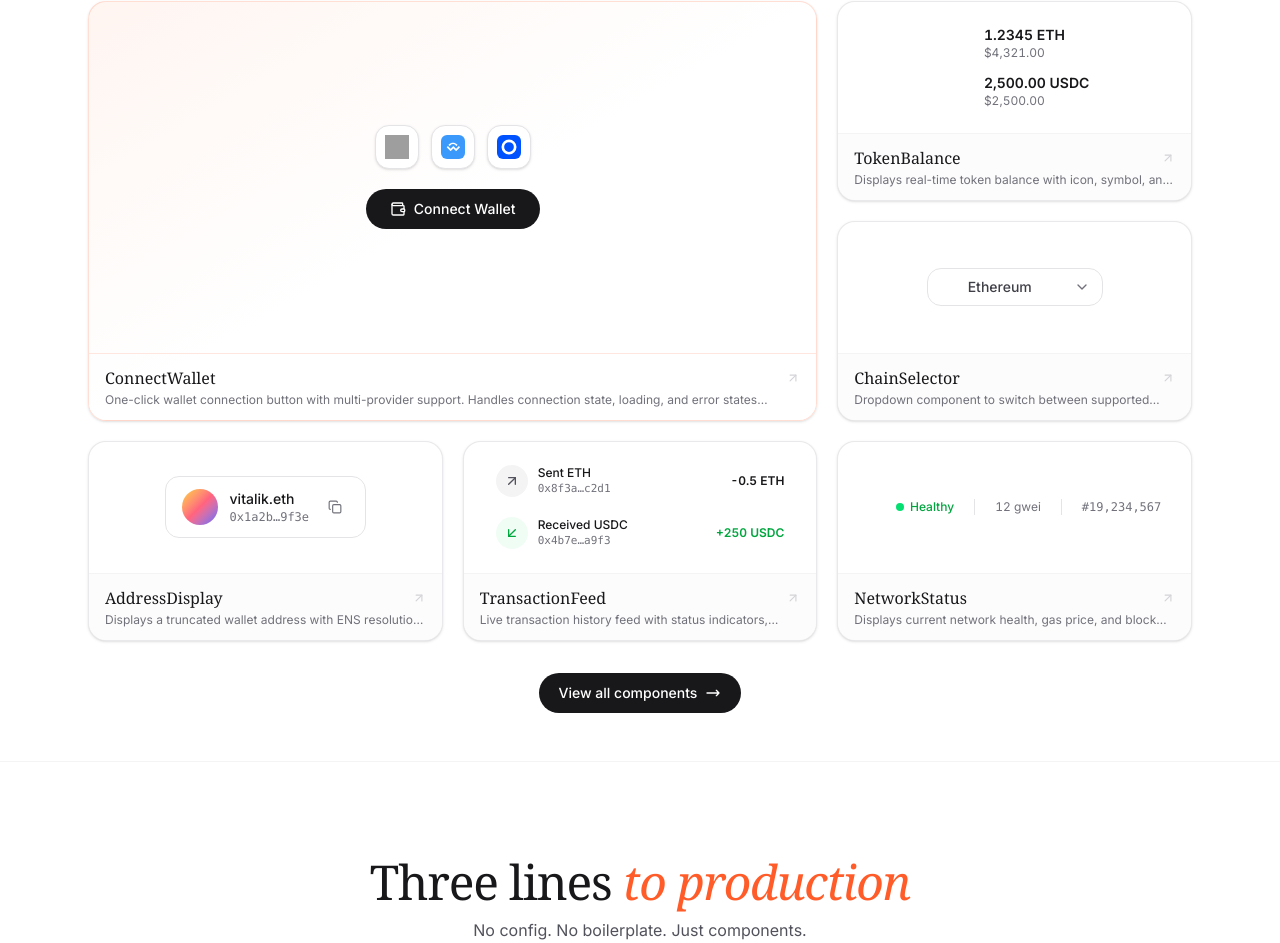
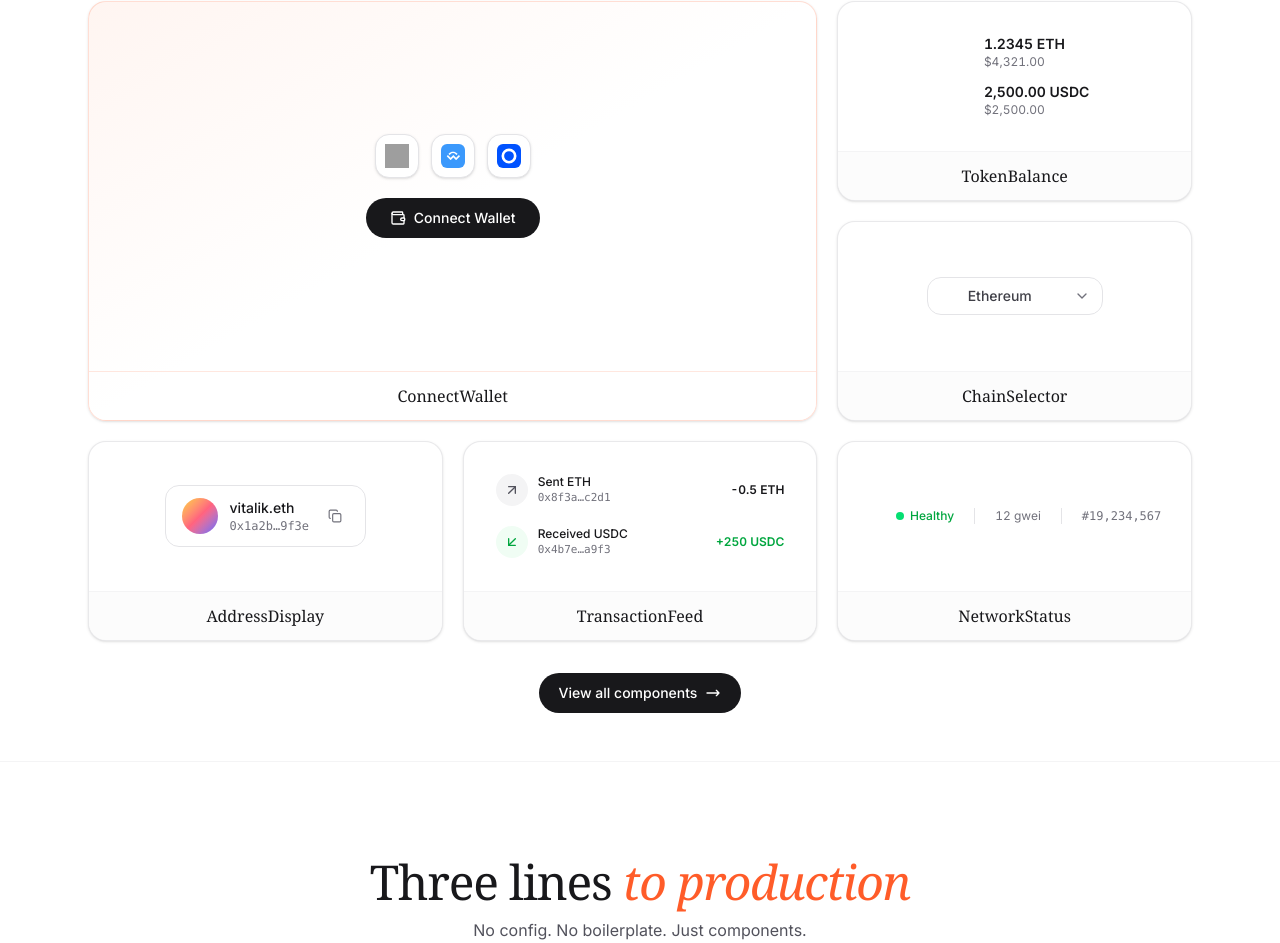
Before and after one commit to Quantapar/OnChainUI, a React (Vite) app in the folder frontend/: page / in a window 1280 px wide. Shown: the part 1167-2110 px from the top of the page. Built offline with nearby package versions, Linux system fonts and the light colour scheme; grey boxes are pictures that could not be loaded; some icons are missing.

Commit message:
refactor: center ComponentPreview title and remove link icon; update Footer community links

```diff
--- a/frontend/src/components/landing/ComponentPreview.tsx
+++ b/frontend/src/components/landing/ComponentPreview.tsx
@@ -283,15 +283,9 @@ export function ComponentPreview() {
                       ? "border-[#ff5c29]/15 bg-white/60 dark:border-[#ff5c29]/15 dark:bg-zinc-900/60"
                       : "border-zinc-100 bg-zinc-50/60 dark:border-zinc-800 dark:bg-zinc-900/60"
                   }`}>
-                    <div className="flex items-center justify-between">
-                      <h3 className="text-base font-semibold text-zinc-900 dark:text-zinc-100">
-                        {component.name}
-                      </h3>
-                      <ArrowUpRight className="h-3.5 w-3.5 text-zinc-300 transition-all duration-300 group-hover:text-zinc-500 group-hover:translate-x-0.5 group-hover:-translate-y-0.5 dark:text-zinc-600 dark:group-hover:text-zinc-300" />
-                    </div>
-                    <p className="mt-0.5 text-xs text-zinc-500 line-clamp-1 dark:text-zinc-400">
-                      {component.description}
-                    </p>
+                    <h3 className="text-center text-base font-semibold text-zinc-900 dark:text-zinc-100">
+                      {component.name}
+                    </h3>
                   </div>
                 </Link>
               </ScrollReveal>
--- a/frontend/src/components/landing/Footer.tsx
+++ b/frontend/src/components/landing/Footer.tsx
@@ -5,9 +5,9 @@ const RESOURCE_LINKS = [
 ];
 
 const COMMUNITY_LINKS = [
-  { label: "GitHub", href: "https://github.com" },
-  { label: "Twitter", href: "https://twitter.com" },
-  { label: "Discord", href: "https://discord.com" },
+  { label: "GitHub", href: "https://github.com/Quantapar/OnChainUI" },
+  { label: "Twitter", href: "https://x.com/quantapar" },
+  { label: "Discord", href: "https://discord.com/users/762906412564217857" },
 ];
 
 export function Footer() {
```
